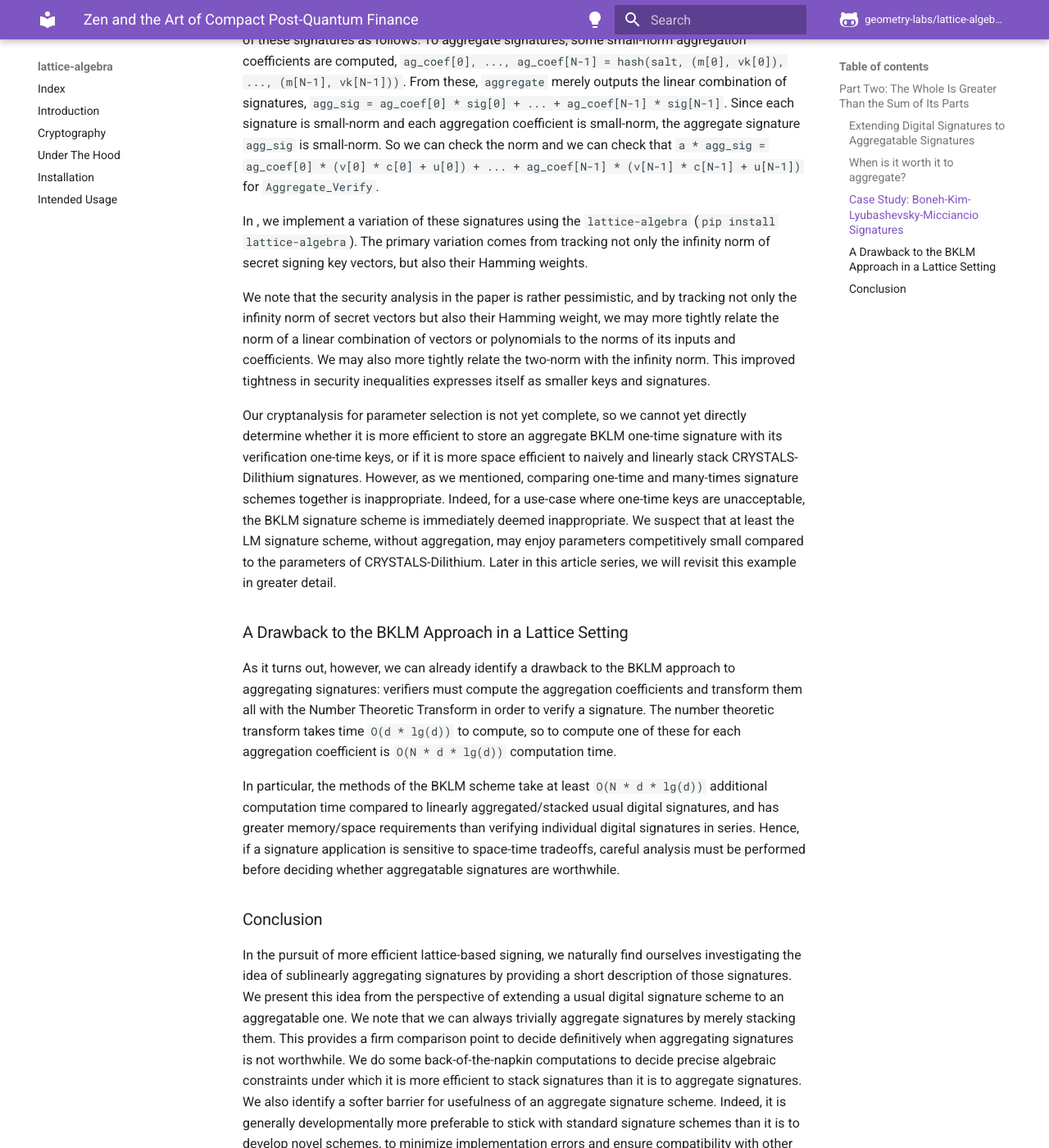
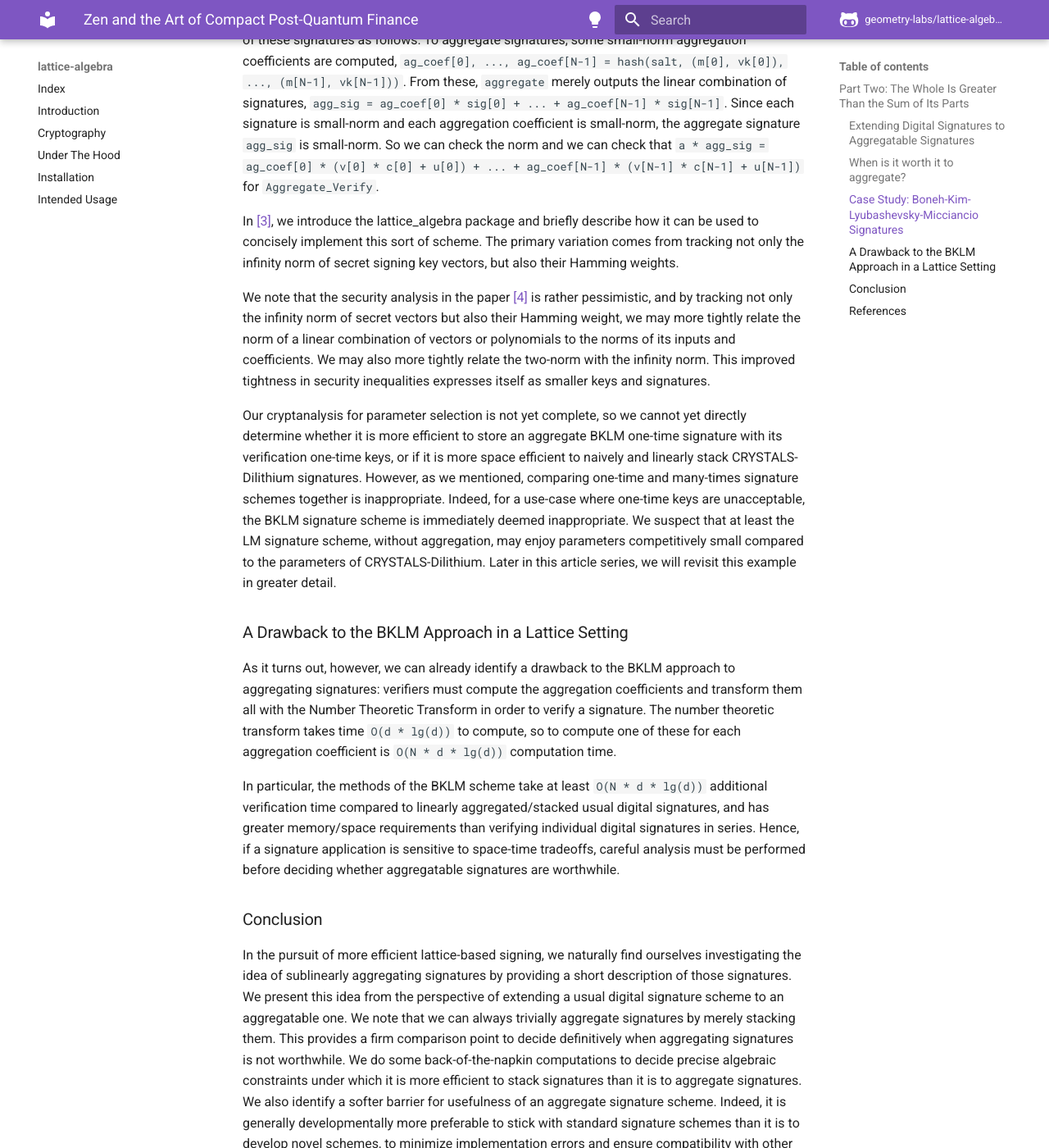
Before and after one commit to geometry-labs/lattice-algebra, an MkDocs documentation site: the page built from docs/medium/evolution_of_bklmsigs.md, in a window 1280 px wide and 1400 px high, scrolled down 3559 px. Shown: the whole window at 82% size. Built offline with MkDocs 1.6.1 and Material for MkDocs 9.7.7, drawn with Linux system fonts in a browser that asks for light colours; comment, search, counter and statistics services are not loaded; some of the changed text lies outside the part shown.

Commit message:
Some article editing.

````diff
--- a/docs/medium/evolution_of_bklmsigs.md
+++ b/docs/medium/evolution_of_bklmsigs.md
@@ -55,15 +55,15 @@
 
 ### Case Study: Boneh-Kim-Lyubashevsky-Micciancio Signatures
 
-In [](), Lyubashevsky and Micciancio introduced asymptotically efficient lattice-based digital signatures. In [](), Boneh and Kim formalized a one-time, non-interactively aggregatable signature scheme based on these signatures. While comparing one-time signatures to many-time signature schemes is a bit of an apples-to-oranges comparison, we hope the reader is patient with us while we compare fruit.
+In [[1]](https://eprint.iacr.org/2013/746.pdf), Lyubashevsky and Micciancio introduced asymptotically efficient lattice-based digital signatures. In [[4]](https://crypto.stanford.edu/~skim13/agg_ots.pdf), Boneh and Kim formalized a one-time, non-interactively aggregatable signature scheme based on these signatures. While comparing one-time signatures to many-time signature schemes is a bit of an apples-to-oranges comparison, we hope the reader is patient with us while we compare fruit.
 
 Setting some details aside, we can loosely think of the Lyubashevesky-Micciancio signatures roughly as follows: a signing key is a pair of small-norm vectors ```sk = (x, y)``` in a public lattice which has a challenge vector ```a``` part of its public parameters. The verification key is ```vk = (v, u) = (a*x, a*y)``` where these asterisks indicate the dot product. To sign a message ```m```, a user hashes it to get a small-norm challenge ```c``` and computes ```sig = x*c +y```. Since dot products are linear, anyone can check that ```a * sig == v * c + u```, and since ```x```, ```y```, and ```c``` all have small norms, anyone can check that the signature also has a small norm. On the other hand, if an algorithm that has no information about ```sk``` can output any vector ```z``` such that ```a * z = v * c + u```, then we can use that algorithm to construct a solution to a cryptographically hard problem.
 
 Again setting some details aside, we can loosely think of the Boneh-Kim aggregatable extension of these signatures as follows. To aggregate signatures, some small-norm aggregation coefficients are computed, ```ag_coef[0], ..., ag_coef[N-1] = hash(salt, (m[0], vk[0]), ..., (m[N-1], vk[N-1]))```. From these, ```aggregate``` merely outputs the linear combination of signatures, ```agg_sig = ag_coef[0] * sig[0] + ... + ag_coef[N-1] * sig[N-1]```. Since each signature is small-norm and each aggregation coefficient is small-norm, the aggregate signature ```agg_sig``` is small-norm. So we can check the norm and we can check that ```a * agg_sig = ag_coef[0] * (v[0] * c[0] + u[0]) + ... + ag_coef[N-1] * (v[N-1] * c[N-1] + u[N-1])``` for ```Aggregate_Verify```.
 
-In [](), we implement a variation of these signatures using the ```lattice-algebra``` (```pip install lattice-algebra```). The primary variation comes from tracking not only the infinity norm of secret signing key vectors, but also their Hamming weights.
+In [[3]](https://www.theqrl.org/blog/lattice-algebra-library/), we introduce the lattice_algebra package and briefly describe how it can be used to concisely implement this sort of scheme. The primary variation comes from tracking not only the infinity norm of secret signing key vectors, but also their Hamming weights.
 
-We note that the security analysis in the paper []() is rather pessimistic, and by tracking not only the infinity norm of secret vectors but also their Hamming weight, we may more tightly relate the norm of a linear combination of vectors or polynomials to the norms of its inputs and coefficients. We may also more tightly relate the two-norm with the infinity norm. This improved tightness in security inequalities expresses itself as smaller keys and signatures.
+We note that the security analysis in the paper [[4]](https://crypto.stanford.edu/~skim13/agg_ots.pdf) is rather pessimistic, and by tracking not only the infinity norm of secret vectors but also their Hamming weight, we may more tightly relate the norm of a linear combination of vectors or polynomials to the norms of its inputs and coefficients. We may also more tightly relate the two-norm with the infinity norm. This improved tightness in security inequalities expresses itself as smaller keys and signatures.
 
 Our cryptanalysis for parameter selection is not yet complete, so we cannot yet directly determine whether it is more efficient to store an aggregate BKLM one-time signature with its verification one-time keys, or if it is more space efficient to naively and linearly stack CRYSTALS-Dilithium signatures.  However, as we mentioned, comparing one-time and many-times signature schemes together is inappropriate. Indeed, for a use-case where one-time keys are unacceptable, the BKLM signature scheme is immediately deemed inappropriate. We suspect that at least the LM signature scheme, without aggregation, may enjoy parameters competitively small compared to the parameters of CRYSTALS-Dilithium. Later in this article series, we will revisit this example in greater detail.
 
@@ -71,10 +71,24 @@
 
 As it turns out, however, we can already identify a drawback to the BKLM approach to aggregating signatures: verifiers must compute the aggregation coefficients and transform them all with the Number Theoretic Transform in order to verify a signature. The number theoretic transform takes time ```O(d * lg(d))``` to compute, so to compute one of these for each aggregation coefficient is ```O(N * d * lg(d))``` computation time.
 
-In particular, the methods of the BKLM scheme take at least ```O(N * d * lg(d))``` additional computation time compared to linearly aggregated/stacked usual digital signatures, and has greater memory/space requirements than verifying individual digital signatures in series. Hence, if a signature application is sensitive to space-time tradeoffs, careful analysis must be performed before deciding whether aggregatable signatures are worthwhile.
+In particular, the methods of the BKLM scheme take at least ```O(N * d * lg(d))``` additional verification time compared to linearly aggregated/stacked usual digital signatures, and has greater memory/space requirements than verifying individual digital signatures in series. Hence, if a signature application is sensitive to space-time tradeoffs, careful analysis must be performed before deciding whether aggregatable signatures are worthwhile.
 
 ### Conclusion
 
 In the pursuit of more efficient lattice-based signing, we naturally find ourselves investigating the idea of sublinearly aggregating signatures by providing a short description of those signatures. We present this idea from the perspective of extending a usual digital signature scheme to an aggregatable one. We note that we can always trivially aggregate signatures by merely stacking them. This provides a firm comparison point to decide definitively when aggregating signatures is not worthwhile. We do some back-of-the-napkin computations to decide precise algebraic constraints under which it is more efficient to stack signatures than it is to aggregate signatures. We also identify a softer barrier for usefulness of an aggregate signature scheme. Indeed, it is generally developmentally more preferable to stick with standard signature schemes than it is to develop novel schemes, to minimize implementation errors and ensure compatibility with other systems, and, moreover, the space and time requirements for verifying aggregate signatures are greater than stacking signatures. Thus, if there is a steep space-time tradeoff in a particular use-case to be considered, or if sticking with standard signature algorithms is very preferential to experimental ones, it is often not worth using aggregate signature schemes, even if they seem to be more space-efficient.
 
 In the next part of this series, we explore how to use adaptor signatures to lighten a blockchain's load via payment channels and cross-chain atomic swaps. In the final part of the series, we look at using secure fountain architectures to minimize local storage requirements without compromising blockchain security (at least up to a certain security model).
+
+### References
+
+[[1]](https://eprint.iacr.org/2013/746.pdf)  Lyubashevsky, Vadim, and Daniele Micciancio. "Asymptotically efficient lattice-based digital signatures." Theory of Cryptography Conference. Springer, Berlin, Heidelberg, 2008.
+
+[[2]](https://github.com/geometry-labs/lattice-algebra) Geometry Labs' lattice-algebra repository on GitHub.
+
+[[3]](https://www.theqrl.org/blog/lattice-algebra-library/) TheQRL announcement of the lattice-algebra package.
+
+[[4]](https://crypto.stanford.edu/~skim13/agg_ots.pdf) Boneh, Dan, and Sam Kim. "One-Time and Interactive Aggregate Signatures from Lattices." (2020).
+
+[[5]](https://eprint.iacr.org/2020/845.pdf) Esgin, Muhammed F., Oğuzhan Ersoy, and Zekeriya Erkin. "Post-quantum adaptor signatures and payment channel networks." European Symposium on Research in Computer Security. Springer, Cham, 2020.
+
+[[6]](https://eprint.iacr.org/2020/1345.pdf) Tairi, Erkan, Pedro Moreno-Sanchez, and Matteo Maffei. "Post-quantum adaptor signature for privacy-preserving off-chain payments." International Conference on Financial Cryptography and Data Security. Springer, Berlin, Heidelberg, 2021.
````
Also changed, not shown: docs/medium/lmsigs.md (+5 -0 lines).
